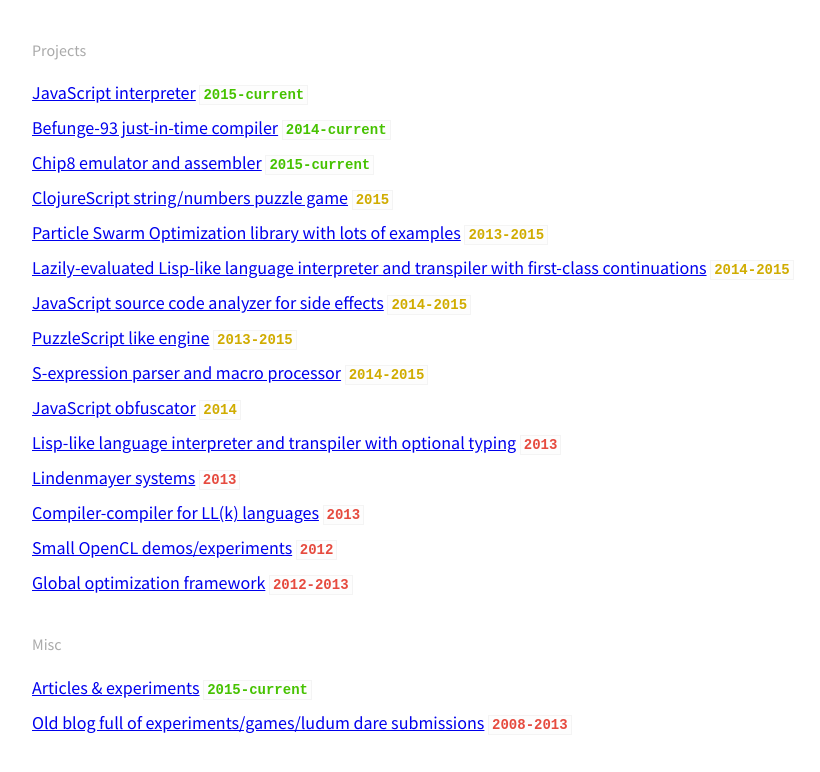
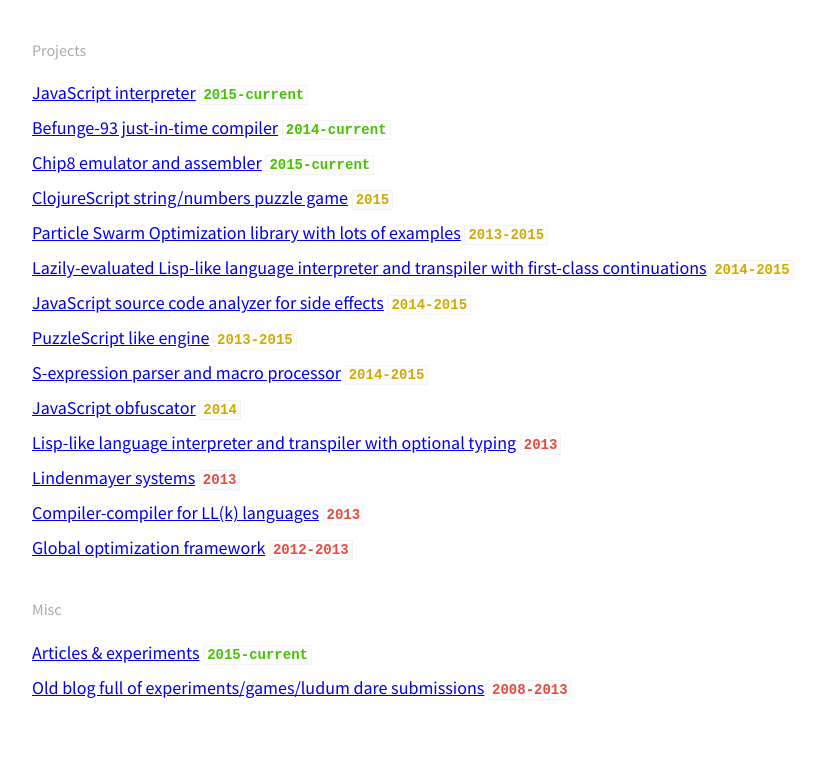
Before and after one commit to adrianton3/adrianton3.github.io, a plain HTML site: page index.html in a window 1280 px wide. Shown: the whole page, without its empty margins (8-828 px from the left). Drawn offline with Linux system fonts and the light colour scheme.

Commit message:
Hid oclex from the projects page

```diff
--- a/index.html
+++ b/index.html
@@ -63,10 +63,6 @@
 				<span class="status probably-abandoned">2013</span>
 			</li>
 			<li>
-				<a href="https://github.com/adrianton3/oclex" class="description">Small OpenCL demos/experiments</a>
-				<span class="status probably-abandoned">2012</span>
-			</li>
-			<li>
 				<a href="https://github.com/adrianton3/gloptat" class="description">Global optimization framework</a>
 				<span class="status probably-abandoned">2012-2013</span>
 			</li>
```
